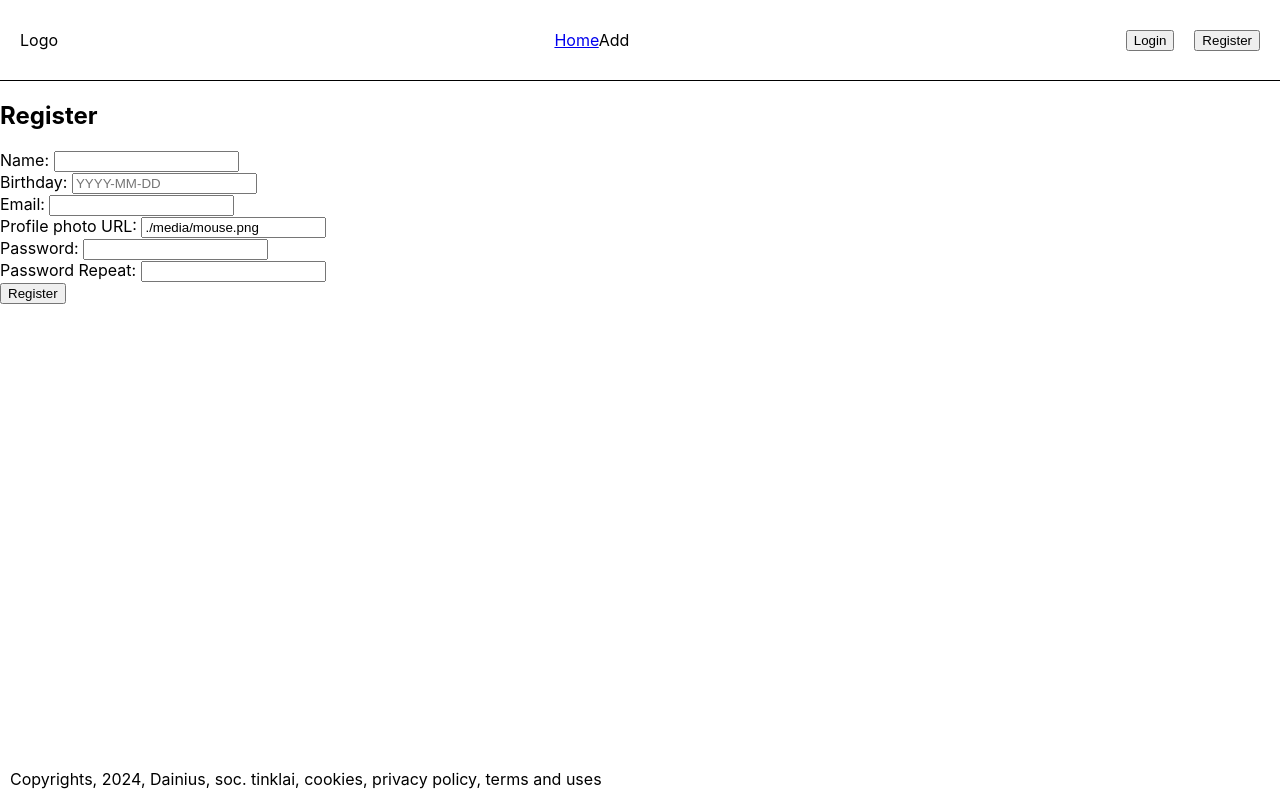
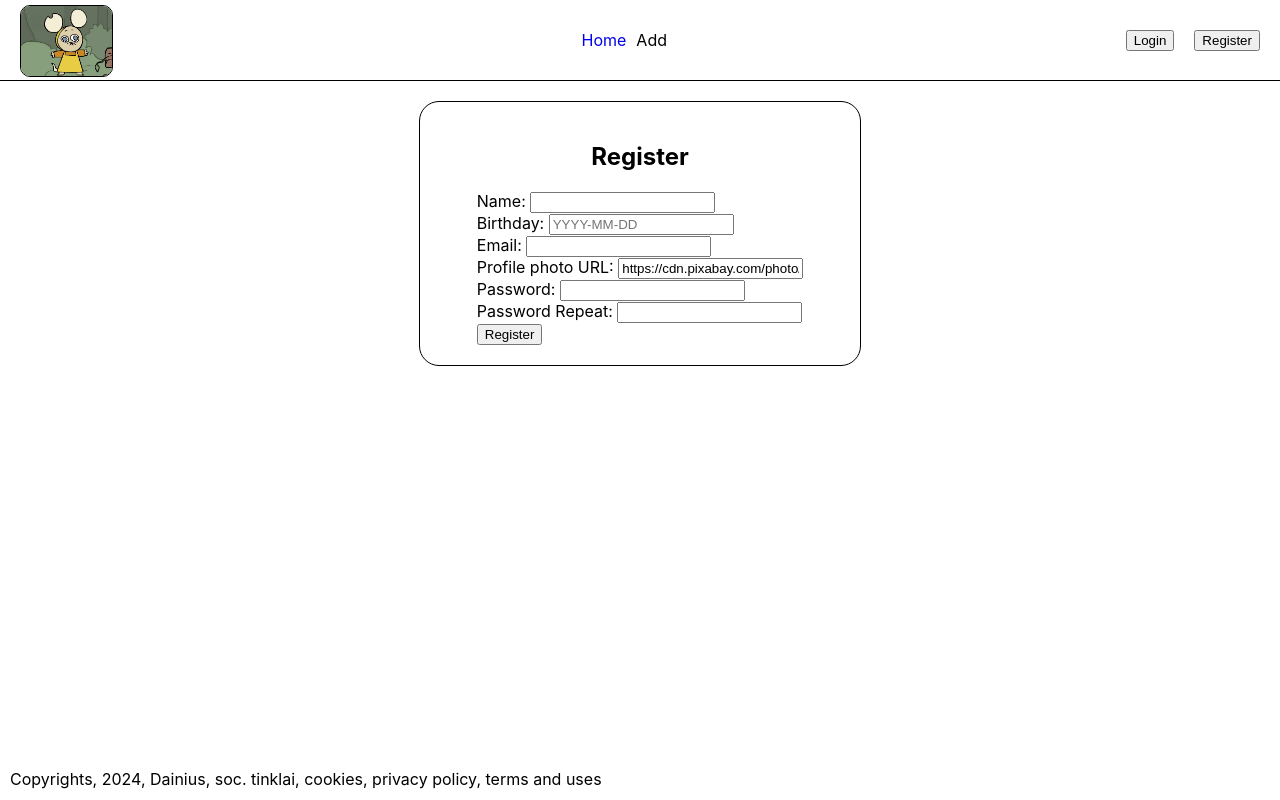
Before and after one commit to HierComsDatBoi/react-atsiskaitymas, a React (Create React App) app in the folder react-ts-atsiskaitymas/: page /register in a window 1280 px wide. Built offline with nearby package versions, Linux system fonts and the light colour scheme; data requests are answered from the project's data file.

Commit message:
Padariau kiek sugebejau

```diff
--- a/react-ts-atsiskaitymas/package.json
+++ b/react-ts-atsiskaitymas/package.json
@@ -7,6 +7,8 @@
     "@types/node": "^16.18.108",
     "@types/react": "^18.3.5",
     "@types/react-dom": "^18.3.0",
+    "bcrypt": "^5.1.1",
+    "bcryptjs": "^2.4.3",
     "json-server": "^1.0.0-beta.2",
     "react": "^18.3.1",
     "react-dom": "^18.3.1",
@@ -41,5 +43,8 @@
       "last 1 firefox version",
       "last 1 safari version"
     ]
+  },
+  "devDependencies": {
+    "@types/bcryptjs": "^2.4.6"
   }
 }
--- a/react-ts-atsiskaitymas/src/App.css
+++ b/react-ts-atsiskaitymas/src/App.css
@@ -1,7 +1,7 @@
-body{
+body {
   margin: 0;
 }
 
-.root{
+.root {
   min-height: calc(100vh - (80px + 37px));
 }
--- a/react-ts-atsiskaitymas/src/components/UI/organisms/Card.tsx
+++ b/react-ts-atsiskaitymas/src/components/UI/organisms/Card.tsx
@@ -1,12 +1,23 @@
-const Card = (data:any) => {
+import { useContext } from "react";
+import { CardsType } from "../../../contexts/CardsContext";
+import CardsContext, { CardsContextType } from "../../../contexts/CardsContext";
+import styled from "styled-components";
 
+const StyledDiv = styled.div`
+border: 1px solid black;
+padding: 20px;
+`;
+
+const Card = ({data}: {data: CardsType}) => {
+
+  const {cards} = useContext(CardsContext) as CardsContextType;
 
   return (
-    <>
-    <h3>{data.title}</h3>
+    <StyledDiv>
+    <h4>{data.title}</h4>
     <img src={data.image} alt={data.title} />
     <p>{data.description}</p>
-    </>
+    </StyledDiv>
   );
 }
 
--- a/react-ts-atsiskaitymas/src/components/UI/organisms/Header.tsx
+++ b/react-ts-atsiskaitymas/src/components/UI/organisms/Header.tsx
@@ -9,21 +9,39 @@ const HeaderStyled = styled.header`
       display:flex;
       justify-content: space-between;
       align-items: center;
-
       height: 80px;
-
       padding: 0 20px;
       border-bottom: 1px solid black;
 
+      > .logo{
+      height: 70px;
+      >img{
+      border: 1px solid black;
+        border-radius: 10px;
+        height: 100%
+        }
+      }
+
+      a{
+        text-decoration: none;
+      }
+
+      a.active{
+        border-bottom: 3px solid black
+      }
+
       >nav{
-        >a.active{
-          border-bottom: 3px solid black
+        >a{
+        margin: 0 10px
         }
       }
 
       > .userOptions{
         display: flex;
         align-items: center;
+        > a.active{
+         border-bottom: 3px solid black
+        }
 
         > div{
           display: flex;
@@ -52,7 +70,9 @@ const Header = () => {
   return (
 
     <HeaderStyled>
-      <div>Logo</div>
+      <div className="logo">
+        <img src="./media/mouse.png" alt="logo" />
+      </div>
 
       <nav>
         <NavLink to='/'>Home</NavLink>
@@ -68,7 +88,7 @@ const Header = () => {
               }}
               text="Logout"
               />
-              <span>{userLoginData.name}</span>
+              <NavLink to='/user'>{userLoginData.name}</NavLink>
             <img onClick={() => navigation('/user')} src={userLoginData.userImg} alt="userPic" />
             </div> : <div>
             <Button onClick={() => navigation('/login')} text="Login" />
--- a/react-ts-atsiskaitymas/src/components/pages/Add.tsx
+++ b/react-ts-atsiskaitymas/src/components/pages/Add.tsx
@@ -1,17 +1,98 @@
-import { useContext } from "react";
+import { useContext, useState } from "react";
 import UserContext, {UserContextTypes} from "../../contexts/UserContext";
+import CardsContext, {CardsContextType} from "../../contexts/CardsContext";
+import styled from "styled-components";
+
+const StyledSection = styled.section`
+    display: flex;
+    flex-direction: column;
+    align-items: center;
+    padding: 20px;
+    margin: 20px auto;
+    width: 400px;;
+    border: 1px solid black;
+    border-radius: 20px
+`;
 
 const Add = () => {
 
   const {userLoginData} = useContext(UserContext) as UserContextTypes;
+  const {addNewCard} = useContext(CardsContext) as CardsContextType;
+
+  const [inputValues, setInputValues] = useState({
+    title: '',
+    description: '',
+    image: ''
+  });
+
+  const HandleInputChange = (event: React.ChangeEvent<HTMLInputElement>) => {
+    setInputValues({
+      ...inputValues,
+      [event.target.name]: event.target.value
+    });
+  };
+
+  const HandleSubmitEvent = (event: React.FormEvent<HTMLFormElement>) => {
+    event.preventDefault();
+
+    addNewCard({
+      title: inputValues.title,
+      description: inputValues.description,
+      image: inputValues.image
+    });
+
+    setInputValues({
+      title: '',
+      description: '',
+      image: ''
+    });
+
+  }
 
   return (
     <>
       {!userLoginData ? <div>User not found, please Log In</div> :
-        <section>
+        <StyledSection>
           <h2>Add</h2>
-          <p>Saved Cards</p>
-        </section>
+
+          <form onSubmit={HandleSubmitEvent}>
+        <div>
+          <label htmlFor="title">Title: </label>
+          <input
+            type="text"
+            name="title"
+            id="title"
+            value={inputValues.title}
+            onChange={HandleInputChange}
+          />
+        </div>
+
+        <div>
+          <label htmlFor="description">description: </label>
+          <input
+            type="textarea"
+            name="description"
+            id="description"
+            value={inputValues.description}
+            onChange={HandleInputChange}
+          />
+        </div>
+
+        <div>
+          <label htmlFor="image">Image: </label>
+          <input
+            type="url"
+            name="image"
+            id="image"
+            value={inputValues.image}
+            onChange={HandleInputChange}
+          />
+        </div>
+
+        <input type="submit" value="Create" />
+      </form>
+
+        </StyledSection>
       }
     </>
   );
--- a/react-ts-atsiskaitymas/src/components/pages/Home.tsx
+++ b/react-ts-atsiskaitymas/src/components/pages/Home.tsx
@@ -1,16 +1,45 @@
+import { useContext } from "react";
+import CardsContext, { CardsContextType } from "../../contexts/CardsContext";
+import Card from "../UI/organisms/Card";
+import styled from "styled-components";
+
+const StyledSection = styled.section`
+    display: flex;
+    justify-content: space-evenly;
+    flex-direction: column;
+    margin: 0 auto;
+    width: 400px;
+    align-items: center;
+    >div > div{
+      display: flex;
+      flex-direction: column;
+      align-items: center;
+      width: 300px;
+      >img{
+        width: 80%;
+      }
+    }
+`;
+
 const Home = () => {
+  const { cards } = useContext(CardsContext) as CardsContextType;
 
   return (
-    <>
-      <section>
+      <StyledSection>
         <h2>Home</h2>
-        <h2>All Cards</h2>
+        <h3>All Cards</h3>
         <div>
+          {
+            cards.map(card =>
+              <Card
+                key={card.id}
+                data={card}
+              />
+            )
+          }
+          </div>
 
-        </div>
-
-      </section>
-    </>
+      </StyledSection>
   );
 }
 
--- a/react-ts-atsiskaitymas/src/components/pages/Login.tsx
+++ b/react-ts-atsiskaitymas/src/components/pages/Login.tsx
@@ -1,8 +1,20 @@
 import { useContext, useState } from "react";
 import styled from "styled-components";
 import { useNavigate } from "react-router-dom";
+import bcrypt from 'bcryptjs';
 
 import UserContext, { UserContextTypes } from "../../contexts/UserContext";
+
+const StyledSection = styled.section`
+    display: flex;
+    flex-direction: column;
+    align-items: center;
+    padding: 20px;
+    margin: 20px auto;
+    width: 400px;;
+    border: 1px solid black;
+    border-radius: 20px
+`;
 
 const Login = () => {
 
@@ -23,11 +35,13 @@ const Login = () => {
   const handleSubmit = (event: React.FormEvent<HTMLFormElement>) => {
     event.preventDefault();
 
+
     const response = login(inputValues.userEmail, inputValues.password);
     console.log(response);
 
     if (response === 'Wrong email or password') {
       setError('Wrong email or password');
+
     } else if (response === 'Suckses') {
       setError('Logged in successfully');
       setTimeout(() => {
@@ -38,7 +52,7 @@ const Login = () => {
   }
 
   return (
-    <section>
+    <StyledSection>
       <h2>Login</h2>
       <form onSubmit={handleSubmit}>
 
@@ -68,7 +82,7 @@ const Login = () => {
 
       </form>
       {error && <p>{error}</p>}
-    </section>
+    </StyledSection>
   );
 }
 
--- a/react-ts-atsiskaitymas/src/components/pages/Register.tsx
+++ b/react-ts-atsiskaitymas/src/components/pages/Register.tsx
@@ -1,7 +1,21 @@
 import { useContext, useState } from "react";
 import * as z from "zod";
+import styled from "styled-components";
+import bcrypt from 'bcryptjs';
 
 import UserContext, { UserContextTypes } from "../../contexts/UserContext";
+
+
+const StyledSection = styled.section`
+    display: flex;
+    flex-direction: column;
+    align-items: center;
+    padding: 20px;
+    margin: 20px auto;
+    width: 400px;;
+    border: 1px solid black;
+    border-radius: 20px
+`;
 
 const Register = () => {
 
@@ -38,7 +52,7 @@ const Register = () => {
     name: '',
     birthDate: '',
     userEmail: '',
-    userImg: './media/mouse.png',
+    userImg: 'https://cdn.pixabay.com/photo/2015/10/05/22/37/blank-profile-picture-973460_1280.png',
     password: '',
     passwordRepeat: ''
   });
@@ -67,6 +81,11 @@ const Register = () => {
     if (findUserEmail) {
       return setErrors({userEmail: "This email is already egzists"})
     } else {
+
+      inputValues.password = bcrypt.hashSync(inputValues.password, 10);
+
+
+
       fetch("http://localhost:8080/users", {
         method: "POST",
         headers: {
@@ -76,16 +95,16 @@ const Register = () => {
       })
         .then((res) => res.json())
         .then((data) => {
-          console.log('Success', data);
+          console.log('Success');
           setInputValues({
             name: '',
             birthDate: '',
             userEmail: '',
-            userImg: './media/mouse.png',
+            userImg: 'https://cdn.pixabay.com/photo/2015/10/05/22/37/blank-profile-picture-973460_1280.png',
             password: '',
             passwordRepeat: ''
           });
-          setErrors({});
+          setErrors({submit: "Successfuly registered"});
         })
         .catch((error) => {
           console.log("Fail", error);
@@ -94,7 +113,7 @@ const Register = () => {
   };
 
   return (
-    <section>
+    <StyledSection>
       <h2>Register</h2>
 
       <form onSubmit={HandleSubmitEvent}>
@@ -172,8 +191,9 @@ const Register = () => {
         </div>
 
         <input type="submit" value="Register" />
+        {errors.submit && <p>{errors.submit}</p>}
       </form>
-    </section>
+    </StyledSection>
   );
 };
 
--- /dev/null
+++ b/react-ts-atsiskaitymas/src/contexts/CardsContext.tsx
@@ -0,0 +1,78 @@
+import { createContext, useEffect, useReducer } from "react";
+
+type ChildrenType = { children: React.ReactElement };
+
+export type CardsType = {
+  id?: string,
+  title: string,
+  description: string,
+  image?: string
+}
+
+export type CardsContextType = {
+  cards: CardsType[],
+  addNewCard: (NewCardData:CardsType) => void;
+}
+
+type CardReducerActionTypes =
+  { type: "getCardData", data: CardsType[] } |
+  { type: "newCard", newCard:CardsType }
+
+const reducer = (state: CardsType[], action: CardReducerActionTypes) => {
+
+  switch (action.type) {
+    case "getCardData":
+      return action.data;
+    case "newCard":
+      return [...state, action.newCard];
+    default:
+      return state;
+  }
+}
+
+
+const CardsContext = createContext<CardsContextType | undefined>(undefined)
+const CardsProvider = ({ children }: ChildrenType) => {
+
+
+  const addNewCard = (newCardData: CardsType) => {
+      fetch(`http://localhost:8080/cards`, {
+          method: "POST",
+          headers: {
+              "Content-Type":"application/json"
+            },
+            body: JSON.stringify(newCardData)
+          })
+          dispatch({
+              type: "newCard",
+              newCard: newCardData
+            });
+          }
+
+const [cards, dispatch] = useReducer(reducer, []);
+  useEffect(() => {
+    fetch(`http://localhost:8080/cards`)
+      .then(res => res.json())
+      .then(data =>
+        dispatch({
+        type: 'getCardData',
+        data: data
+      }))
+  }, []);
+
+  console.log(cards);
+
+  return (
+    <CardsContext.Provider
+      value={{
+        cards,
+        addNewCard
+      }}
+    >
+      {children}
+    </CardsContext.Provider>
+  )
+}
+
+export { CardsProvider };
+export default CardsContext;
--- a/react-ts-atsiskaitymas/src/contexts/UserContext.tsx
+++ b/react-ts-atsiskaitymas/src/contexts/UserContext.tsx
@@ -1,4 +1,5 @@
 import { createContext, useReducer, useState, useEffect } from "react";
+import bcrypt from 'bcryptjs';
 
 type ChildrenType = { children: React.ReactElement };
 type UserType = {
@@ -36,7 +37,8 @@ const UserProvider = ({ children }: ChildrenType) => {
 
   const login = (userEmail: string, password: string): string => {
 
-    const findUser = users.find(user => user.userEmail === userEmail && user.password === password)
+    const findUser = users.find(user => user.userEmail === userEmail && bcrypt.compareSync(password, user.password))
+
     if (findUser) {
       setUserLoginData(findUser);
       console.log(findUser);
--- a/react-ts-atsiskaitymas/src/data.json
+++ b/react-ts-atsiskaitymas/src/data.json
@@ -1,71 +1,57 @@
 {
   "users": [
     {
-      "id": "1",
+      "id": "f8f1",
       "name": "Dainius",
-      "birthDate": "2000-01-01",
-      "userEmail": "dainius@lievas.programuotojas",
-      "userImg": "https://paveiksliukas.lt",
-      "password": "Ufonautas",
-      "passwordRepeat": "Ufonautas"
+      "birthDate": "1994-09-06",
+      "userEmail": "Dainius@aik.sau",
+      "userImg": "./media/mouse.png",
+      "password": "Dainius2",
+      "passwordRepeat": "Dainius2"
     },
     {
-      "id": "9bcf",
-      "name": "Dainius",
-      "birthDate": "2024-02-19",
-      "userEmail": "dainius4@lievas.programuotojas",
-      "userImg": "",
-      "password": "asdf",
-      "passwordRepeat": "asdf"
+      "id": "b03b",
+      "name": "asd",
+      "birthDate": "1994-09-06",
+      "userEmail": "asd@asd.lu",
+      "userImg": "https://cdn.pixabay.com/photo/2015/10/05/22/37/blank-profile-picture-973460_1280.png",
+      "password": "$2a$10$t/a58v0ERPK4HZ6Z1n1G3OhRBcO/0g7E4586UNQNDOR1KBO0kvnye",
+      "passwordRepeat": "Asdf1"
     },
     {
-      "id": "0314",
+      "id": "c8d7",
       "name": "Dainius",
-      "birthDate": "2024-02-19",
-      "userEmail": "dainius2@lievas.programuotojas",
-      "userImg": "https://paveiksliukas.lt",
-      "password": "asdf",
-      "passwordRepeat": "asdf"
-    },
-    {
-      "id": "d4ac",
-      "name": "Dainius",
-      "birthDate": "2024-02-19",
-      "userEmail": "asd34@asd.lu",
+      "birthDate": "1994-09-06",
+      "userEmail": "Dainius2@aik.sau",
       "userImg": "https://cdn.pixabay.com/photo/2015/10/05/22/37/blank-profile-picture-973460_1280.png",
-      "password": "asdf",
-      "passwordRepeat": "asdf"
-    },
-    {
-      "id": "2b2b",
-      "name": "Dainius",
-      "birthDate": "2024-02-19",
-      "userEmail": "asdf1@123.khj",
-      "userImg": "https://cdn.pixabay.com/photo/2015/10/05/22/37/blank-profile-picture-973460_1280.png",
-      "password": "Asdfg123",
-      "passwordRepeat": "Asdfg123"
-    },
-    {
-      "id": "204a",
-      "name": "Dainius",
-      "birthDate": "2006-02-19",
-      "userEmail": "dainiusas@lievas.programuotojas",
-      "userImg": "https://cdn.pixabay.com/photo/2015/10/05/22/37/blank-profile-picture-973460_1280.png",
-      "password": "Asdf123",
-      "passwordRepeat": "Asdf123"
+      "password": "$2a$10$fX1cPbWZ5lH/7JC4IhsmP.dIWn49RkJDR9W5B1zUzBSmlyuqT9Qhm",
+      "passwordRepeat": "Asdf1"
     }
   ],
   "cards": [
     {
       "id": "1",
-      "title": "tekstas",
-      "description": "textas",
-      "image": ""
-    }, {
+      "title": "Lorem1",
+      "description": "Lorem ipsum dolor sit amet consectetur adipisicing elit. Non illum dolorem quo enim cum reiciendis ex, tempore placeat numquam minus sed iusto soluta repudiandae exercitationem delectus. Odio mollitia qui ipsam dignissimos cupiditate. Tempore, at, aliquam dolores, dolor beatae aut odit voluptate sequi quisquam exercitationem rerum amet distinctio? Quae, possimus amet!",
+      "image": "https://cdn.pixabay.com/photo/2015/10/05/22/37/blank-profile-picture-973460_1280.png"
+    },
+    {
       "id": "2",
-      "title": "tekstas",
-      "description": "textas",
-      "image": ""
+      "title": "Lorem2",
+      "description": "Lorem ipsum dolor sit amet consectetur adipisicing elit. Non illum dolorem quo enim cum reiciendis ex, tempore placeat numquam minus sed iusto soluta repudiandae exercitationem delectus. Odio mollitia qui ipsam dignissimos cupiditate. Tempore, at, aliquam dolores, dolor beatae aut odit voluptate sequi quisquam exercitationem rerum amet distinctio? Quae, possimus amet!",
+      "image": "https://cdn.pixabay.com/photo/2015/10/05/22/37/blank-profile-picture-973460_1280.png"
+    },
+    {
+      "id": "4cc1",
+      "title": "Lorem3",
+      "description": "Lorem ipsum dolor sit amet consectetur adipisicing elit. Non illum dolorem quo enim cum reiciendis ex, tempore placeat numquam minus sed iusto soluta repudiandae exercitationem delectus. Odio mollitia qui ipsam dignissimos cupiditate. Tempore, at, aliquam dolores, dolor beatae aut odit voluptate sequi quisquam exercitationem rerum amet distinctio? Quae, possimus amet!",
+      "image": "https://cdn.pixabay.com/photo/2015/10/05/22/37/blank-profile-picture-973460_1280.png"
+    },
+    {
+      "id": "2528",
+      "title": "Lorem4",
+      "description": "Lorem ipsum dolor sit amet consectetur adipisicing elit. Non illum dolorem quo enim cum reiciendis ex, tempore placeat numquam minus sed iusto soluta repudiandae exercitationem delectus. Odio mollitia qui ipsam dignissimos cupiditate. Tempore, at, aliquam dolores, dolor beatae aut odit voluptate sequi quisquam exercitationem rerum amet distinctio? Quae, possimus amet!",
+      "image": "https://cdn.pixabay.com/photo/2015/10/05/22/37/blank-profile-picture-973460_1280.png"
     }
   ]
 }
--- a/react-ts-atsiskaitymas/src/index.tsx
+++ b/react-ts-atsiskaitymas/src/index.tsx
@@ -4,6 +4,7 @@ import './index.css';
 import App from './App';
 import { BrowserRouter } from 'react-router-dom';
 import { UserProvider } from './contexts/UserContext';
+import { CardsProvider } from './contexts/CardsContext';
 
 const root = ReactDOM.createRoot(
   document.getElementById('root') as HTMLElement
@@ -11,8 +12,10 @@ const root = ReactDOM.createRoot(
 root.render(
 
   <UserProvider>
+    <CardsProvider>
     <BrowserRouter>
       <App />
     </BrowserRouter>
+    </CardsProvider>
   </UserProvider>
 );
```
Also changed, not shown: 1 other file (tests, documents, lock files or other folders).
